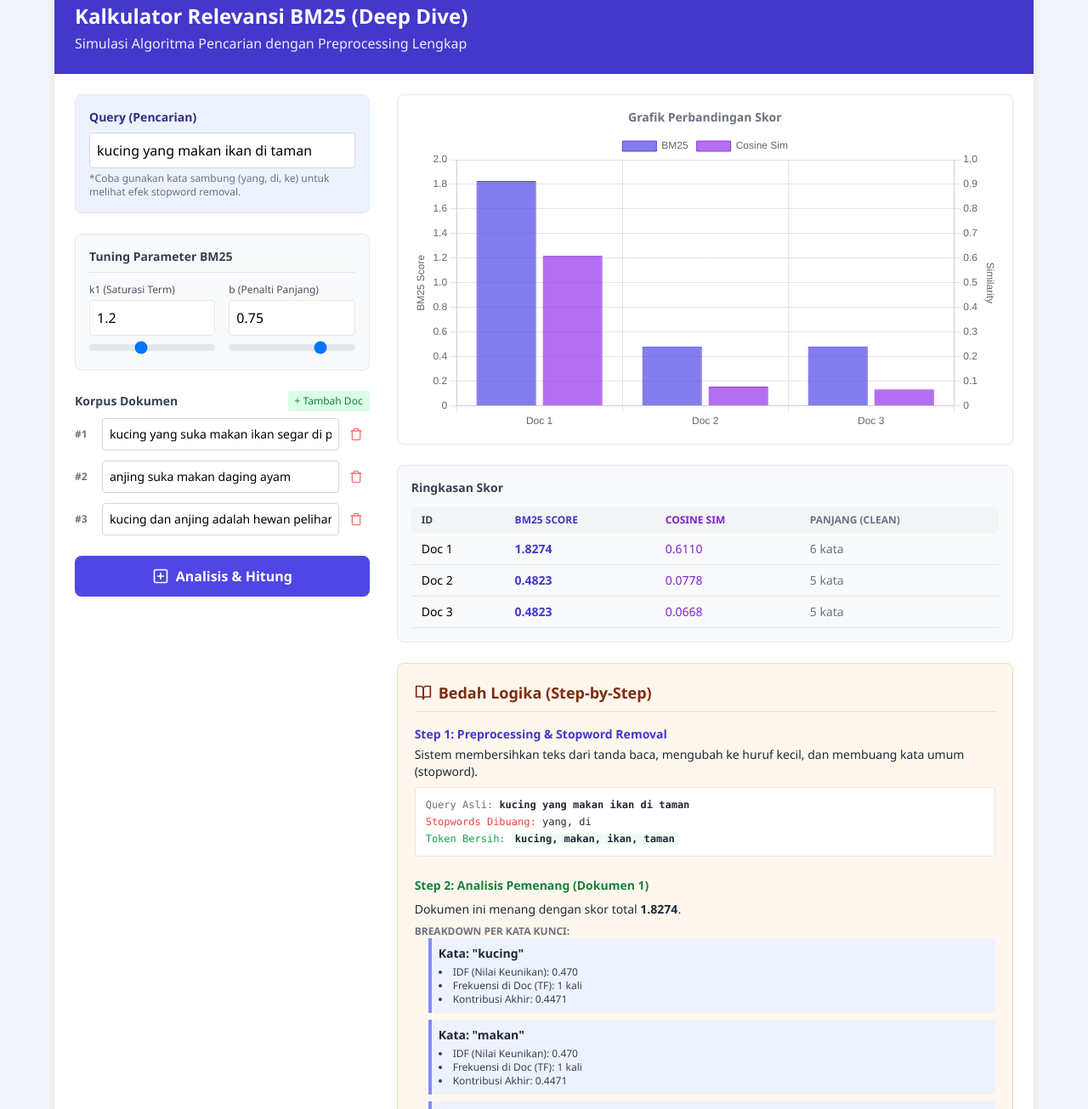
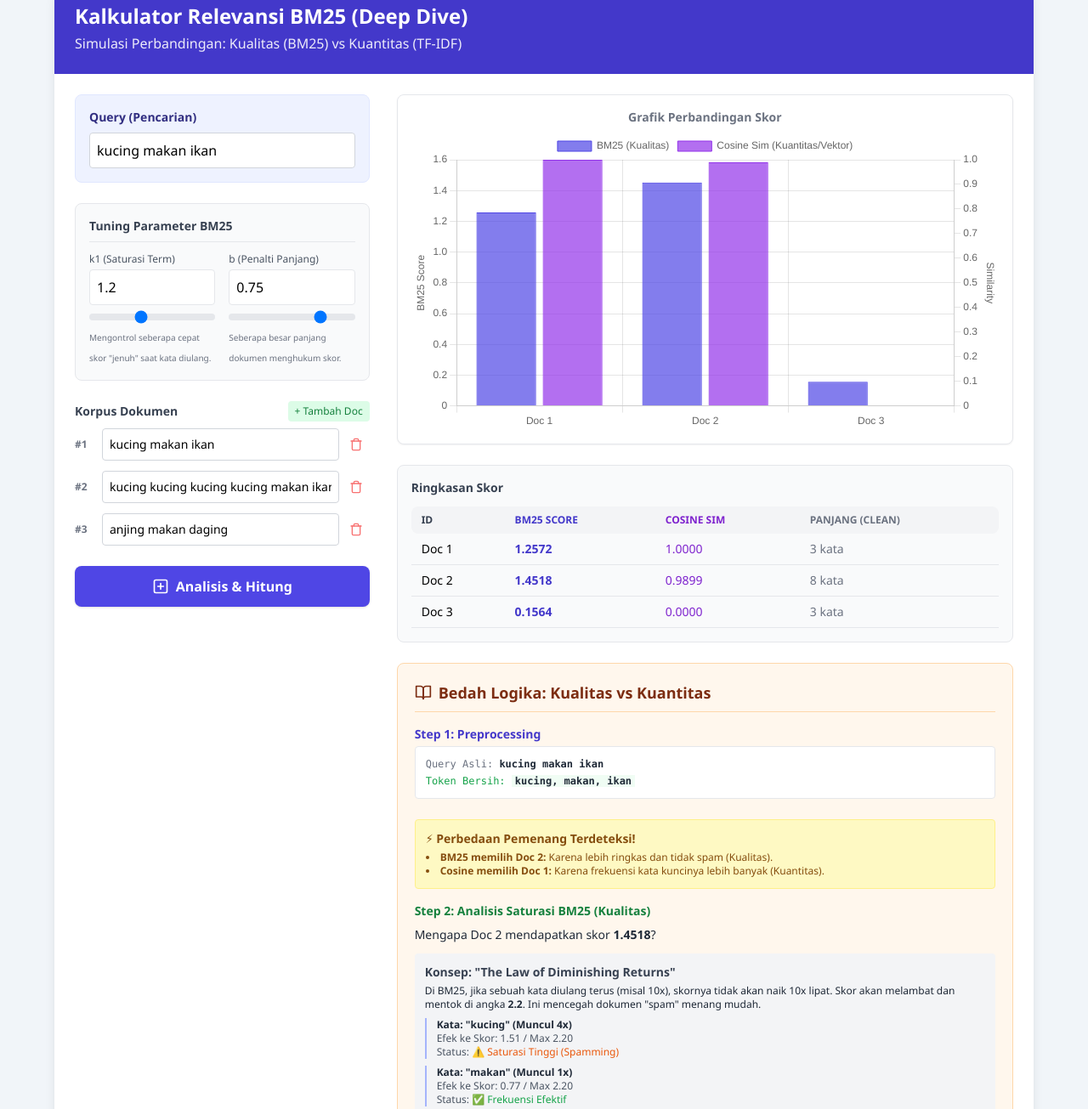
Before and after one commit to excelyno/BM25-calculation, a plain HTML site: page index.html in a window 1280 px wide. Shown: the part 53-1358 px from the top of the page at 85% size. Drawn offline with nearby package versions, Linux system fonts and the light colour scheme.

Commit message:
Update index.html

```diff
--- a/index.html
+++ b/index.html
@@ -22,7 +22,7 @@
         <!-- Header -->
         <div class="bg-indigo-700 p-6 text-white">
             <h1 class="text-2xl font-bold">Kalkulator Relevansi BM25 (Deep Dive)</h1>
-            <p class="opacity-90 mt-1">Simulasi Algoritma Pencarian dengan Preprocessing Lengkap</p>
+            <p class="opacity-90 mt-1">Simulasi Perbandingan: Kualitas (BM25) vs Kuantitas (TF-IDF)</p>
         </div>
 
         <div class="p-6 grid grid-cols-1 lg:grid-cols-3 gap-8">
@@ -33,10 +33,9 @@
                 <!-- Input Query -->
                 <div class="bg-indigo-50 p-4 rounded-lg border border-indigo-100">
                     <label class="block text-sm font-semibold text-indigo-900 mb-2">Query (Pencarian)</label>
-                    <input type="text" id="queryInput" value="kucing yang makan ikan di taman"
+                    <input type="text" id="queryInput" value="kucing makan ikan"
                            class="w-full p-2 border border-gray-300 rounded focus:ring-2 focus:ring-indigo-500 focus:outline-none"
                            placeholder="Masukkan query pencarian...">
-                    <p class="text-xs text-gray-500 mt-1">*Coba gunakan kata sambung (yang, di, ke) untuk melihat efek stopword removal.</p>
                 </div>
 
                 <!-- Parameter BM25 -->
@@ -45,17 +44,23 @@
                     <div class="grid grid-cols-2 gap-4">
                         <div>
                             <label class="block text-xs font-medium text-gray-600 mb-1">k1 (Saturasi Term)</label>
+                            <div class="group relative">
                                 <input type="number" id="k1Input" step="0.1" value="1.2"
                                        class="w-full p-2 border rounded focus:ring-2 focus:ring-indigo-500">
                                 <input type="range" min="0" max="3" step="0.1" value="1.2" class="w-full mt-1 h-2 bg-gray-200 rounded-lg appearance-none cursor-pointer"
                                        oninput="document.getElementById('k1Input').value = this.value">
+                                <span class="text-[10px] text-gray-500">Mengontrol seberapa cepat skor "jenuh" saat kata diulang.</span>
+                            </div>
                         </div>
                         <div>
                             <label class="block text-xs font-medium text-gray-600 mb-1">b (Penalti Panjang)</label>
+                            <div class="group relative">
                                 <input type="number" id="bInput" step="0.1" value="0.75" min="0" max="1"
                                        class="w-full p-2 border rounded focus:ring-2 focus:ring-indigo-500">
                                 <input type="range" min="0" max="1" step="0.05" value="0.75" class="w-full mt-1 h-2 bg-gray-200 rounded-lg appearance-none cursor-pointer"
                                        oninput="document.getElementById('bInput').value = this.value">
+                                <span class="text-[10px] text-gray-500">Seberapa besar panjang dokumen menghukum skor.</span>
+                            </div>
                         </div>
                     </div>
                 </div>
@@ -118,23 +123,21 @@
                 <div id="analysisBox" class="bg-orange-50 p-5 rounded-lg border border-orange-200 hidden">
                     <h3 class="text-lg font-bold text-orange-900 mb-4 flex items-center gap-2 border-b border-orange-200 pb-2">
                         <svg xmlns="http://www.w3.org/2000/svg" width="20" height="20" viewBox="0 0 24 24" fill="none" stroke="currentColor" stroke-width="2" stroke-linecap="round" stroke-linejoin="round"><path d="M2 3h6a4 4 0 0 1 4 4v14a3 3 0 0 0-3-3H2z"/><path d="M22 3h-6a4 4 0 0 0-4 4v14a3 3 0 0 1 3-3h7z"/></svg>
-                        Bedah Logika (Step-by-Step)
+                        Bedah Logika: Kualitas vs Kuantitas
                     </h3>
 
                     <div class="space-y-6 text-sm text-gray-800">
                         <!-- 1. Preprocessing -->
                         <div>
-                            <h4 class="font-bold text-indigo-700 mb-1">Step 1: Preprocessing & Stopword Removal</h4>
-                            <p class="mb-2">Sistem membersihkan teks dari tanda baca, mengubah ke huruf kecil, dan membuang kata umum (stopword).</p>
+                            <h4 class="font-bold text-indigo-700 mb-1">Step 1: Preprocessing</h4>
                             <div class="bg-white p-3 rounded border border-gray-200 font-mono text-xs">
                                 <p><span class="text-gray-500">Query Asli:</span> <span id="rawQueryDisplay" class="font-bold"></span></p>
-                                <p class="mt-1"><span class="text-red-500">Stopwords Dibuang:</span> <span id="removedStopwordsDisplay"></span></p>
                                 <p class="mt-1"><span class="text-green-600">Token Bersih:</span> <span id="cleanQueryDisplay" class="font-bold bg-green-50 px-1"></span></p>
                             </div>
                         </div>
 
-                        <!-- 2. Detail Dokumen Juara -->
-                        <div id="winnerAnalysis">
+                        <!-- 2. Analisis Kualitas -->
+                        <div id="qualityAnalysis">
                             <!-- Diisi via JS -->
                         </div>
                     </div>
@@ -147,17 +150,17 @@
     <script>
         // --- KONFIGURASI PREPROCESSING ---
 
-        // Daftar Stopwords Bahasa Indonesia (Sederhana)
         const stopwords = new Set([
             "dan", "atau", "tetapi", "jika", "maka", "karena", "agar", "untuk", "dengan", "dalam",
             "pada", "di", "ke", "dari", "oleh", "yang", "ini", "itu", "tersebut", "adalah", "ialah",
             "yaitu", "sebagai", "saya", "kamu", "kita", "mereka", "ada", "bisa", "akan", "sedang", "sudah"
         ]);
 
+        // DATA DEFAULT: Dirancang untuk menunjukkan BM25 vs Spamming
         let documents = [
-            { id: 1, text: "kucing yang suka makan ikan segar di pasar" },
-            { id: 2, text: "anjing suka makan daging ayam" },
-            { id: 3, text: "kucing dan anjing adalah hewan peliharaan yang lucu" }
+            { id: 1, text: "kucing makan ikan" }, // Dokumen Ringkas (High Quality)
+            { id: 2, text: "kucing kucing kucing kucing makan ikan ikan ikan" }, // Dokumen Spam (High Quantity)
+            { id: 3, text: "anjing makan daging" } // Irrelevan
         ];
 
         let chartInstance = null;
@@ -165,16 +168,9 @@
         // --- FUNGSI PREPROCESSING ---
 
         function preprocess(text) {
-            // 1. Case Folding & Cleaning
-            let cleanText = text.toLowerCase().replace(/[^\w\s]/g, ''); // Hapus non-huruf/angka
-
-            // 2. Tokenizing
+            let cleanText = text.toLowerCase().replace(/[^\w\s]/g, '');
             let tokens = cleanText.split(/\s+/).filter(t => t.length > 0);
-
-            // 3. Stopword Removal
             let filteredTokens = tokens.filter(t => !stopwords.has(t));
-
-            // Simpan info apa yang dibuang untuk edukasi user
             let removed = tokens.filter(t => stopwords.has(t));
 
             return {
@@ -233,7 +229,6 @@
 
             if (!queryRaw.trim()) { alert("Isi query dulu."); return; }
 
-            // A. Preprocessing Korpus & Query
             const queryData = preprocess(queryRaw);
             const queryTokens = queryData.cleanTokens;
 
@@ -242,36 +237,32 @@
                 return {
                     id: doc.id,
                     originalText: doc.text,
-                    tokens: proc.cleanTokens, // Menggunakan token bersih untuk hitungan
-                    fullLength: proc.originalCount // Panjang asli mungkin dipakai di variasi lain, tapi BM25 biasanya pakai panjang efektif
+                    tokens: proc.cleanTokens,
+                    fullLength: proc.originalCount
                 };
             });
 
-            // B. Hitung Rata-rata Panjang Dokumen (avgdl)
-            // Catatan: Menggunakan panjang token bersih (setelah stopword removal)
+            // AvgDL menggunakan token bersih
             const totalLen = processedDocs.reduce((sum, doc) => sum + doc.tokens.length, 0);
             const avgdl = totalLen / processedDocs.length;
             const N = processedDocs.length;
 
-            // C. Hitung BM25
+            // --- Hitung BM25 ---
             const bm25Results = processedDocs.map(doc => {
                 let score = 0;
                 let breakdown = [];
-                const D = doc.tokens.length; // Panjang dokumen ini
+                const D = doc.tokens.length;
 
                 queryTokens.forEach(term => {
-                    // 1. Frekuensi Term di Dokumen (f)
                     const f = doc.tokens.filter(t => t === term).length;
-
-                    // 2. Document Frequency (n) - Berapa banyak dokumen mengandung term ini
                     const n = processedDocs.filter(d => d.tokens.includes(term)).length;
 
-                    // 3. IDF (Inverse Document Frequency) - Probabilistic
-                    // Rumus: ln( (N - n + 0.5) / (n + 0.5) + 1 )
+                    // IDF
                     const idfRaw = Math.log( ((N - n + 0.5) / (n + 0.5)) + 1 );
-                    const idf = Math.max(0, idfRaw); // Clamp ke 0 jika negatif (jarang terjadi di rumus ini, tapi safety)
+                    const idf = Math.max(0, idfRaw);
 
-                    // 4. Term Frequency Saturation component
+                    // BM25 Weighting Formula
+                    // Fokus Kualitas: (k1 + 1) adalah batas maksimal "boost" yang bisa didapat dari frekuensi
                     const numerator = f * (k1 + 1);
                     const denominator = f + k1 * (1 - b + b * (D / avgdl));
                     const tfComponent = numerator / denominator;
@@ -280,25 +271,31 @@
                     score += termScore;
 
                     if (termScore > 0) {
-                        breakdown.push({ term, f, idf, tfComponent, termScore });
+                        breakdown.push({
+                            term,
+                            f,
+                            idf,
+                            tfComponent,
+                            termScore,
+                            // Kalkulasi Saturasi untuk penjelasan
+                            saturationRatio: (tfComponent / (k1 + 1)) * 100
+                        });
                     }
                 });
 
                 return { id: doc.id, score, docLen: D, breakdown };
             });
 
-            // D. Hitung TF-IDF Cosine Similarity (Sebagai Pembanding)
-            // Membuat Vocabulary Global
+            // --- Hitung Cosine (TF-IDF Simple) ---
             const vocab = Array.from(new Set([...queryTokens, ...processedDocs.flatMap(d => d.tokens)]));
 
             function getVector(tokens) {
                 return vocab.map(term => {
                     const tfRaw = tokens.filter(t => t === term).length;
-                    const tf = tfRaw > 0 ? (1 + Math.log10(tfRaw)) : 0; // Log normalization
-
+                    // Standard TF-IDF cenderung naik terus seiring frekuensi (Quantity focus)
+                    const tf = tfRaw;
                     const df = processedDocs.filter(d => d.tokens.includes(term)).length;
-                    const idf = df > 0 ? Math.log10(N / df) : 0; // Standard IDF
-
+                    const idf = df > 0 ? Math.log10(N / df) : 0;
                     return tf * idf;
                 });
             }
@@ -316,11 +313,10 @@
                 return { id: doc.id, score: sim };
             });
 
-            // E. Update UI
-            updateUI(bm25Results, cosineResults, avgdl, queryData);
+            updateUI(bm25Results, cosineResults, avgdl, queryData, k1);
         }
 
-        function updateUI(bm25, cosine, avgdl, queryData) {
+        function updateUI(bm25, cosine, avgdl, queryData, k1) {
             // Update Table
             const tbody = document.getElementById('resultsTableBody');
             tbody.innerHTML = '';
@@ -346,7 +342,7 @@
                     labels: bm25.map(r => `Doc ${r.id}`),
                     datasets: [
                         {
-                            label: 'BM25',
+                            label: 'BM25 (Kualitas)',
                             data: bm25.map(r => r.score),
                             backgroundColor: 'rgba(79, 70, 229, 0.7)',
                             borderColor: 'rgba(79, 70, 229, 1)',
@@ -354,7 +350,7 @@
                             yAxisID: 'y'
                         },
                         {
-                            label: 'Cosine Sim',
+                            label: 'Cosine Sim (Kuantitas/Vektor)',
                             data: cosine.map(c => c.score),
                             backgroundColor: 'rgba(147, 51, 234, 0.7)',
                             borderColor: 'rgba(147, 51, 234, 1)',
@@ -373,54 +369,89 @@
                 }
             });
 
-            // Update Explanation Box
+            // --- Update Logika & Penjelasan Kualitas ---
             const box = document.getElementById('analysisBox');
             box.classList.remove('hidden');
 
-            // 1. Preprocessing Display
             document.getElementById('rawQueryDisplay').textContent = document.getElementById('queryInput').value;
-            document.getElementById('removedStopwordsDisplay').textContent = queryData.removedWords.length > 0 ? queryData.removedWords.join(", ") : "(tidak ada)";
             document.getElementById('cleanQueryDisplay').textContent = queryData.cleanTokens.join(", ");
 
-            // 2. Winner Logic Display
+            const analysisDiv = document.getElementById('qualityAnalysis');
+
+            // Mencari pemenang BM25
             const winner = bm25.reduce((p, c) => p.score > c.score ? p : c);
-            const winnerDiv = document.getElementById('winnerAnalysis');
+            const winnerCos = cosine.reduce((p, c) => p.score > c.score ? p : c);
 
             if (winner.score === 0) {
-                winnerDiv.innerHTML = `<p class="text-red-600 font-bold">Tidak ada dokumen yang cocok dengan query setelah preprocessing.</p>`;
-            } else {
-                let breakdownHtml = winner.breakdown.map(item => `
-                    <div class="ml-4 mb-2 p-2 bg-indigo-50 border-l-4 border-indigo-400">
-                        <p class="font-bold">Kata: "${item.term}"</p>
-                        <ul class="list-disc list-inside text-xs text-gray-700 mt-1">
-                            <li>IDF (Nilai Keunikan): ${item.idf.toFixed(3)}</li>
-                            <li>Frekuensi di Doc (TF): ${item.f} kali</li>
-                            <li>Kontribusi Akhir: ${item.termScore.toFixed(4)}</li>
-                        </ul>
-                    </div>
-                `).join('');
+                analysisDiv.innerHTML = `<p class="text-red-600">Tidak ada relevansi.</p>`;
+                return;
+            }
 
-                winnerDiv.innerHTML = `
-                    <h4 class="font-bold text-green-700 mb-2 mt-4">Step 2: Analisis Pemenang (Dokumen ${winner.id})</h4>
-                    <p class="mb-2">Dokumen ini menang dengan skor total <b>${winner.score.toFixed(4)}</b>.</p>
+            let qualityMsg = "";
+            let saturationDetails = winner.breakdown.map(item => {
+                // Penjelasan konsep Saturasi
+                let satStatus = "";
+                if (item.f > 3) satStatus = "⚠️ Saturasi Tinggi (Spamming)";
+                else satStatus = "✅ Frekuensi Efektif";
 
-                    <div class="mb-3">
-                        <p class="font-semibold text-xs uppercase text-gray-500">Breakdown per Kata Kunci:</p>
-                        ${breakdownHtml}
-                    </div>
-
-                    <div class="bg-gray-100 p-3 rounded text-xs mt-3">
-                        <p class="font-bold">Step 3: Normalisasi Panjang Dokumen</p>
-                        <p>Panjang Doc ${winner.id}: <b>${winner.docLen}</b> token bersih.</p>
-                        <p>Rata-rata Korpus (avgdl): <b>${avgdl.toFixed(2)}</b> token.</p>
-                        <p class="mt-1 italic text-gray-600">
-                            ${winner.docLen < avgdl
-                                ? "Dokumen ini lebih pendek dari rata-rata, sehingga mendapat 'bonus' skor dari parameter b."
-                                : "Dokumen ini lebih panjang dari rata-rata, sehingga mendapat 'penalti' normalisasi agar adil."}
+                return `
+                    <div class="mt-2 pl-3 border-l-2 border-indigo-300">
+                        <p class="font-bold text-xs">Kata: "${item.term}" (Muncul ${item.f}x)</p>
+                        <p class="text-xs text-gray-600">
+                            Efek ke Skor: ${item.tfComponent.toFixed(2)} / Max ${(k1+1).toFixed(2)}
+                            <br>Status: <span class="${item.f > 3 ? 'text-orange-600' : 'text-green-600'}">${satStatus}</span>
                         </p>
                     </div>
                 `;
+            }).join('');
+
+            // Logika Perbandingan
+            let comparisonText = "";
+            if (winner.id !== winnerCos.id) {
+                comparisonText = `
+                    <div class="bg-yellow-100 p-3 rounded mb-4 text-yellow-800 border border-yellow-200">
+                        <p class="font-bold">⚡ Perbedaan Pemenang Terdeteksi!</p>
+                        <ul class="list-disc list-inside mt-1 text-xs">
+                            <li><b>BM25 memilih Doc ${winner.id}:</b> Karena lebih ringkas dan tidak spam (Kualitas).</li>
+                            <li><b>Cosine memilih Doc ${winnerCos.id}:</b> Karena frekuensi kata kuncinya lebih banyak (Kuantitas).</li>
+                        </ul>
+                    </div>
+                `;
+            } else if (winner.docLen > avgdl * 1.5) {
+                comparisonText = `
+                    <div class="bg-blue-50 p-3 rounded mb-4 text-blue-800 text-xs">
+                        <p>Meskipun Doc ${winner.id} menang, perhatikan bahwa BM25 melakukan penalti karena panjangnya (${winner.docLen} kata) jauh diatas rata-rata (${avgdl.toFixed(1)}).</p>
+                    </div>
+                `;
             }
+
+            analysisDiv.innerHTML = `
+                ${comparisonText}
+
+                <h4 class="font-bold text-green-700 mb-2">Step 2: Analisis Saturasi BM25 (Kualitas)</h4>
+                <p class="mb-3">Mengapa Doc ${winner.id} mendapatkan skor <b>${winner.score.toFixed(4)}</b>?</p>
+
+                <div class="bg-gray-100 p-3 rounded text-sm mb-3">
+                    <p class="font-bold text-gray-700">Konsep: "The Law of Diminishing Returns"</p>
+                    <p class="text-xs mt-1">
+                        Di BM25, jika sebuah kata diulang terus (misal 10x), skornya tidak akan naik 10x lipat.
+                        Skor akan melambat dan mentok di angka <b>${(k1+1).toFixed(1)}</b>.
+                        Ini mencegah dokumen "spam" menang mudah.
+                    </p>
+                    <div class="mt-2">
+                        ${saturationDetails}
+                    </div>
+                </div>
+
+                <div class="bg-purple-50 p-3 rounded text-sm border border-purple-100">
+                    <p class="font-bold text-purple-900">Perbandingan vs Cosine/TF-IDF Biasa:</p>
+                    <p class="text-xs mt-1 text-purple-800">
+                        Metode Cosine seringkali melihat "sudut" vektor. Jika dokumen isinya hanya "kucing kucing kucing",
+                        vektornya sangat searah dengan query "kucing", sehingga nilainya tinggi (mendekati 1.0).
+                        BM25 lebih pintar: ia melihat itu sebagai spam dan menghukumnya lewat normalisasi panjang (b).
+                    </p>
+                </div>
+            `;
         }
 
         renderDocuments();
```
Lines whose indentation alone changed are shown as unchanged.
